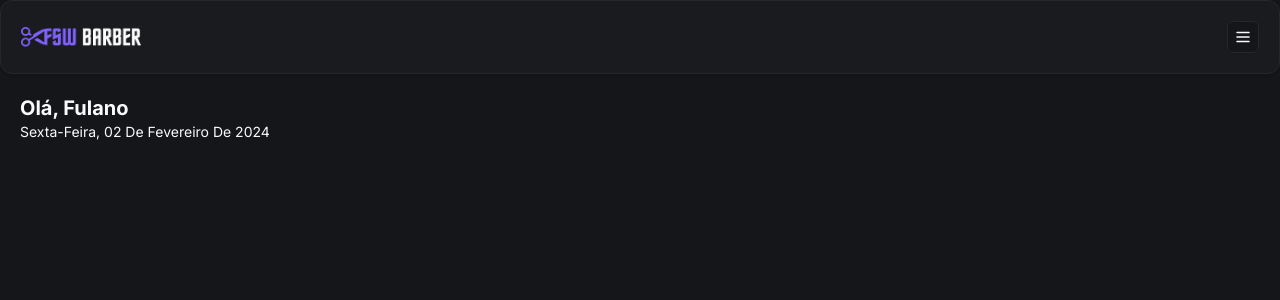
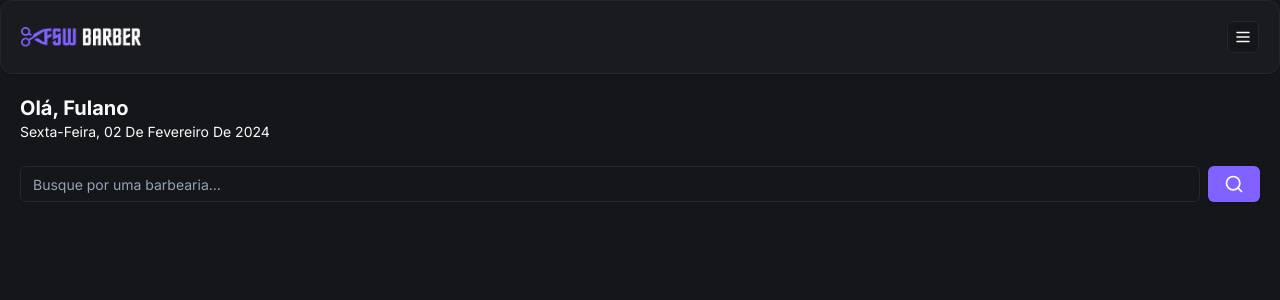
Before and after one commit to victorVHRF/fullstackweek-barber, a Next.js app: page / in a window 1280 px wide. Shown: the top 300 px of the page. Built offline with nearby package versions, Linux system fonts and the light colour scheme.

Commit message:
feat: adicionado componente  de busca

```diff
--- /dev/null
+++ b/app/(home)/_components/search.tsx
@@ -0,0 +1,16 @@
+"use client"
+
+import { Button } from "@/app/_components/ui/button";
+import { Input } from "@/app/_components/ui/input";
+import { SearchIcon } from "lucide-react";
+
+export function Search() {
+  return (
+    <div className="flex items-center gap-2">
+      <Input placeholder="Busque por uma barbearia..."/>
+      <Button variant="default">
+        <SearchIcon size={20}/>
+      </Button>
+    </div>
+  )
+}
--- a/app/(home)/page.tsx
+++ b/app/(home)/page.tsx
@@ -1,6 +1,7 @@
 import { format } from "date-fns";
 import { ptBR } from "date-fns/locale/pt-BR";
 import { Header } from "../_components/header";
+import { Search } from "./_components/search";
 
 export default function Home() {
   return (
@@ -14,6 +15,10 @@
           })}
         </p>
       </div>
+
+      <div className="px-5 mt-6">
+        <Search />
+      </div>
     </div>
   );
 }
--- /dev/null
+++ b/app/_components/ui/input.tsx
@@ -0,0 +1,25 @@
+import * as React from "react"
+
+import { cn } from "@/app/_lib/utils"
+
+export interface InputProps
+  extends React.InputHTMLAttributes<HTMLInputElement> {}
+
+const Input = React.forwardRef<HTMLInputElement, InputProps>(
+  ({ className, type, ...props }, ref) => {
+    return (
+      <input
+        type={type}
+        className={cn(
+          "flex h-9 w-full rounded-md border border-input bg-transparent px-3 py-1 text-sm shadow-sm transition-colors file:border-0 file:bg-transparent file:text-sm file:font-medium placeholder:text-muted-foreground focus-visible:outline-none focus-visible:ring-1 focus-visible:ring-ring disabled:cursor-not-allowed disabled:opacity-50",
+          className
+        )}
+        ref={ref}
+        {...props}
+      />
+    )
+  }
+)
+Input.displayName = "Input"
+
+export { Input }
```
